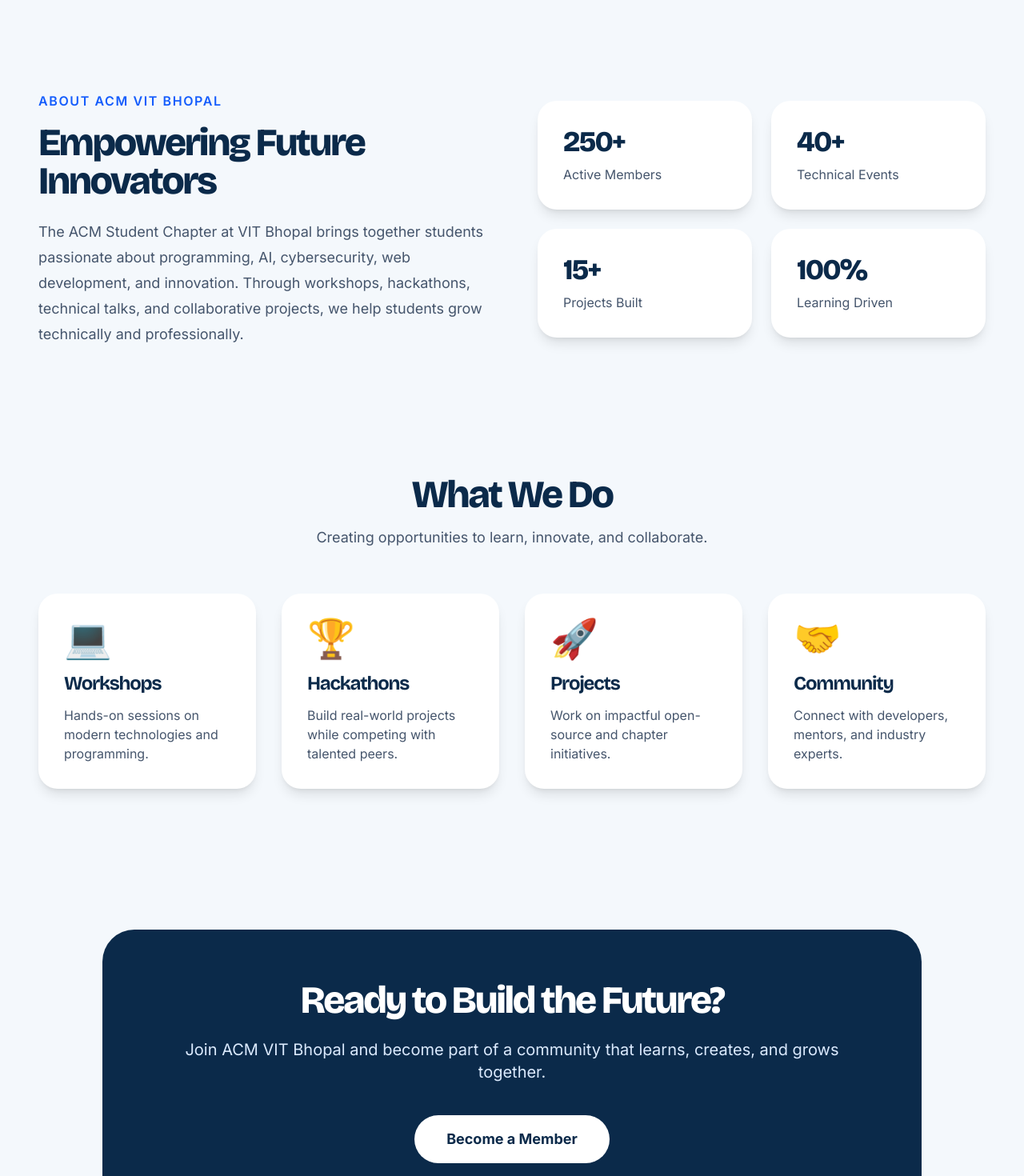
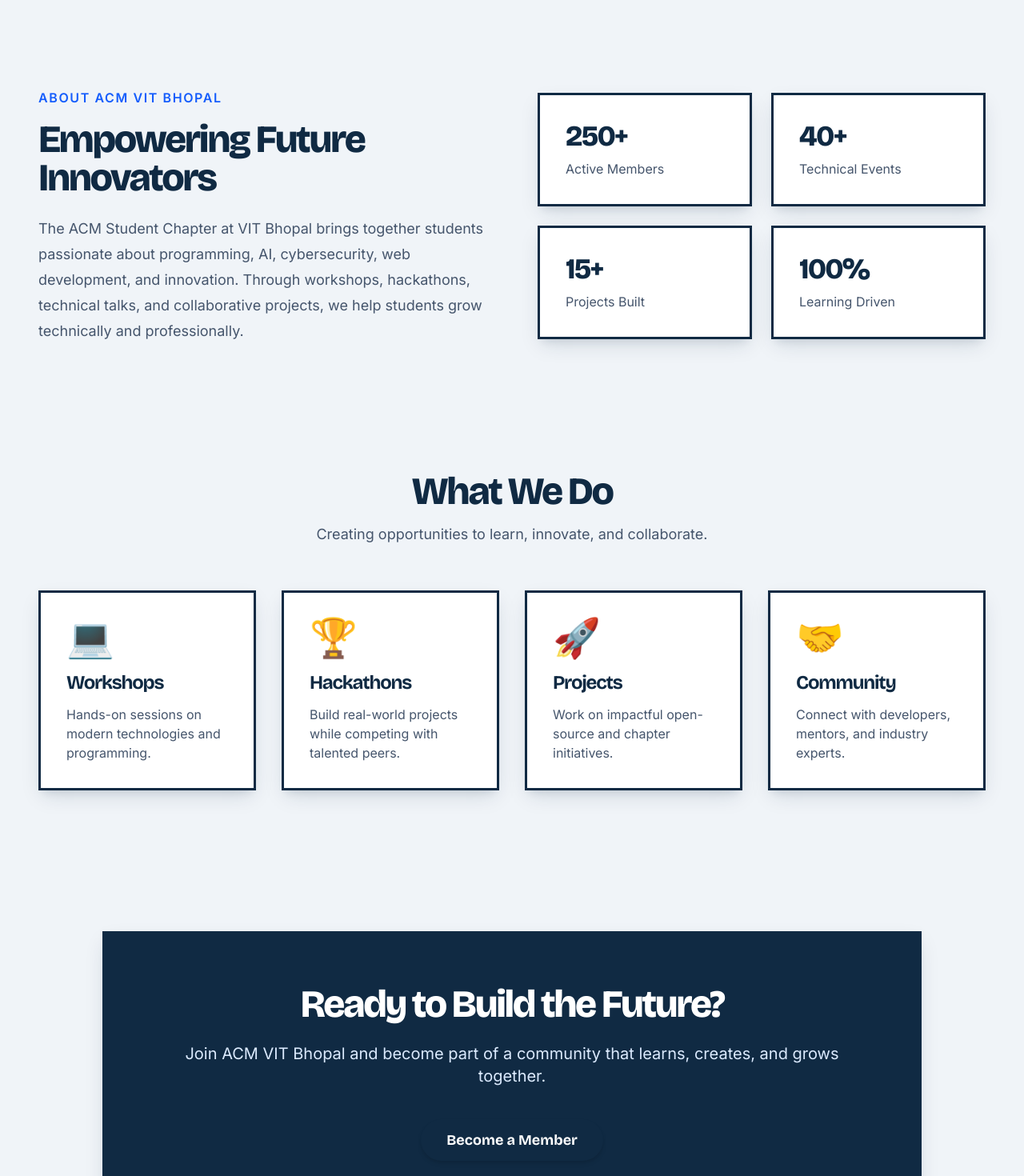
Before and after one commit to acm-vitbhopal/website, a Next.js app: page /about in a window 1280 px wide. Shown: the part 540-2010 px from the top of the page at 80% size. Built offline with nearby package versions, Linux system fonts and the light colour scheme.

Commit message:
style: align About and Team pages with design system

```diff
--- a/src/app/about/page.js
+++ b/src/app/about/page.js
@@ -1,6 +1,7 @@
+import { Button } from "@/components/ui/Button";
 export default function AboutPage() {
   return (
-    <main className="min-h-screen bg-[#F4F8FC]">
+    <main className="min-h-screen bg-bg-light">
 
       {/* HERO */}
       <section className="max-w-7xl mx-auto px-6 lg:px-12 py-20">
@@ -8,10 +9,10 @@ export default function AboutPage() {
 
           <div>
             <div className="flex items-center gap-6 mb-8">
-              <h1 className="text-5xl lg:text-6xl font-black text-[#0B2A4A]">
+              <h1 className="text-5xl lg:text-6xl font-black text-brand-navy ">
                 ABOUT
               </h1>
-              <div className="flex-1 h-[3px] bg-[#0B2A4A]" />
+              <div className="flex-1 h-[3px] bg-brand-navy" />
             </div>
 
             <p className="text-lg leading-9 text-slate-700 max-w-xl">
@@ -20,20 +21,20 @@ export default function AboutPage() {
               collaborate to learn, build and shape the future of technology.
             </p>
 
-            <button className="mt-10 px-8 py-4 rounded-full bg-[#0B2A4A] text-white font-semibold">
-              Join Our Community →
-            </button>
+            <Button className="mt-10">
+  Join Our Community →
+</Button>
           </div>
 
           <div className="flex justify-center lg:justify-end">
             <div>
-              <h2 className="text-7xl lg:text-8xl font-black leading-none text-[#0B2A4A]">
+              <h2 className="text-7xl lg:text-8xl font-black leading-none text-brand-navy">
                 BUILD.
               </h2>
-              <h2 className="text-7xl lg:text-8xl font-black leading-none text-[#0B2A4A]">
+              <h2 className="text-7xl lg:text-8xl font-black leading-none text-brand-navy">
                 LEARN.
               </h2>
-              <h2 className="text-7xl lg:text-8xl font-black leading-none text-[#0B2A4A]">
+              <h2 className="text-7xl lg:text-8xl font-black leading-none text-brand-navy">
                 LEAD.
               </h2>
             </div>
@@ -51,7 +52,7 @@ export default function AboutPage() {
               ABOUT ACM VIT BHOPAL
             </span>
 
-            <h2 className="text-5xl font-black text-[#0B2A4A] mt-4 mb-6">
+            <h2 className="text-5xl font-black text-brand-navy mt-4 mb-6">
               Empowering Future Innovators
             </h2>
 
@@ -66,23 +67,24 @@ export default function AboutPage() {
 
           <div className="grid grid-cols-2 gap-6">
 
-            <div className="bg-white rounded-3xl shadow-lg p-8">
-              <h3 className="text-4xl font-black text-[#0B2A4A]">250+</h3>
+
+            <div className="bg-white brutal-border brutal-shadow p-8">
+              <h3 className="text-4xl font-black text-brand-navy">250+</h3>
               <p className="mt-2 text-slate-600">Active Members</p>
             </div>
 
-            <div className="bg-white rounded-3xl shadow-lg p-8">
-              <h3 className="text-4xl font-black text-[#0B2A4A]">40+</h3>
+            <div className="bg-white brutal-border brutal-shadow p-8">
+              <h3 className="text-4xl font-black text-brand-navy">40+</h3>
               <p className="mt-2 text-slate-600">Technical Events</p>
             </div>
 
-            <div className="bg-white rounded-3xl shadow-lg p-8">
-              <h3 className="text-4xl font-black text-[#0B2A4A]">15+</h3>
+            <div className="bg-white brutal-border brutal-shadow p-8">
+              <h3 className="text-4xl font-black text-brand-navy">15+</h3>
               <p className="mt-2 text-slate-600">Projects Built</p>
             </div>
 
-            <div className="bg-white rounded-3xl shadow-lg p-8">
-              <h3 className="text-4xl font-black text-[#0B2A4A]">100%</h3>
+            <div className="bg-white brutal-border brutal-shadow p-8">
+              <h3 className="text-4xl font-black text-brand-navy">100%</h3>
               <p className="mt-2 text-slate-600">Learning Driven</p>
             </div>
 
@@ -95,7 +97,7 @@ export default function AboutPage() {
       <section className="max-w-7xl mx-auto px-6 lg:px-12 py-20">
 
         <div className="text-center mb-14">
-          <h2 className="text-5xl font-black text-[#0B2A4A]">
+          <h2 className="text-5xl font-black text-brand-navy">
             What We Do
           </h2>
 
@@ -106,9 +108,9 @@ export default function AboutPage() {
 
         <div className="grid md:grid-cols-2 lg:grid-cols-4 gap-8">
 
-          <div className="bg-white rounded-3xl shadow-lg p-8">
+          <div className="bg-white brutal-border brutal-shadow p-8">
             <div className="text-5xl mb-4">💻</div>
-            <h3 className="text-2xl font-bold text-[#0B2A4A]">
+            <h3 className="text-2xl font-bold text-brand-navy">
               Workshops
             </h3>
             <p className="text-slate-600 mt-3">
@@ -116,9 +118,9 @@ export default function AboutPage() {
             </p>
           </div>
 
-          <div className="bg-white rounded-3xl shadow-lg p-8">
+          <div className="bg-white brutal-border brutal-shadow p-8">
             <div className="text-5xl mb-4">🏆</div>
-            <h3 className="text-2xl font-bold text-[#0B2A4A]">
+            <h3 className="text-2xl font-bold text-brand-navy">
               Hackathons
             </h3>
             <p className="text-slate-600 mt-3">
@@ -126,9 +128,9 @@ export default function AboutPage() {
             </p>
           </div>
 
-          <div className="bg-white rounded-3xl shadow-lg p-8">
+          <div className="bg-white brutal-border brutal-shadow p-8">
             <div className="text-5xl mb-4">🚀</div>
-            <h3 className="text-2xl font-bold text-[#0B2A4A]">
+            <h3 className="text-2xl font-bold text-brand-navy">
               Projects
             </h3>
             <p className="text-slate-600 mt-3">
@@ -136,9 +138,9 @@ export default function AboutPage() {
             </p>
           </div>
 
-          <div className="bg-white rounded-3xl shadow-lg p-8">
+          <div className="bg-white brutal-border brutal-shadow p-8">
             <div className="text-5xl mb-4">🤝</div>
-            <h3 className="text-2xl font-bold text-[#0B2A4A]">
+            <h3 className="text-2xl font-bold text-brand-navy">
               Community
             </h3>
             <p className="text-slate-600 mt-3">
@@ -153,7 +155,7 @@ export default function AboutPage() {
       {/* CTA */}
       <section className="py-24 px-6">
 
-        <div className="max-w-5xl mx-auto bg-[#0B2A4A] rounded-[40px] p-16 text-center text-white">
+        <div className="max-w-5xl mx-auto bg-brand-navy brutal-border brutal-shadow p-16 text-center text-white">
 
           <h2 className="text-5xl font-black">
             Ready to Build the Future?
@@ -164,9 +166,9 @@ export default function AboutPage() {
             creates, and grows together.
           </p>
 
-          <button className="mt-10 bg-white text-[#0B2A4A] px-10 py-4 rounded-full font-bold text-lg">
-            Become a Member
-          </button>
+          <Button className="mt-10">
+  Become a Member
+</Button>
 
         </div>
 
--- a/src/app/team/page.js
+++ b/src/app/team/page.js
@@ -1,3 +1,4 @@
+import { Button } from "@/components/ui/Button";
 export default function TeamPage() {const executiveBoard = [
   {
     name: "Member Name",
@@ -24,8 +25,7 @@ export default function TeamPage() {const executiveBoard = [
   { name: "Member Name", role: "Content Lead" },
 ];
   return (
-    <main className="min-h-screen bg-[#F4F8FC]">
-
+    <main className="min-h-screen bg-bg-light">
       {/* HERO */}
       <section className="max-w-7xl mx-auto px-6 lg:px-12 py-20">
 
@@ -35,7 +35,7 @@ export default function TeamPage() {const executiveBoard = [
             ACM VIT BHOPAL
           </p>
 
-          <h1 className="text-5xl lg:text-7xl font-black text-[#0B2A4A] mt-6">
+          <h1 className="text-5xl lg:text-7xl font-black text-brand-navy mt-6">
             Meet Our Team
           </h1>
 
@@ -56,18 +56,18 @@ export default function TeamPage() {const executiveBoard = [
       Leadership
     </p>
 
-    <h2 className="text-4xl lg:text-5xl font-black text-[#0B2A4A] mt-4">
+    <h2 className="text-4xl lg:text-5xl font-black text-brand-navy mt-4">
       Faculty Coordinators
     </h2>
   </div>
 
   <div className="grid md:grid-cols-2 gap-8">
 
-    <div className="bg-white rounded-3xl shadow-lg p-8 text-center">
+    <div className="bg-white brutal-border brutal-shadow p-8 text-center">
 
       <div className="w-32 h-32 rounded-full bg-slate-200 mx-auto mb-6"></div>
 
-      <h3 className="text-2xl font-bold text-[#0B2A4A]">
+      <h3 className="text-2xl font-bold text-brand-navy">
         Dr. Faculty Name
       </h3>
 
@@ -82,11 +82,11 @@ export default function TeamPage() {const executiveBoard = [
 
     </div>
 
-    <div className="bg-white rounded-3xl shadow-lg p-8 text-center">
+    <div className="bg-white brutal-border brutal-shadow p-8 text-center">
 
       <div className="w-32 h-32 rounded-full bg-slate-200 mx-auto mb-6"></div>
 
-      <h3 className="text-2xl font-bold text-[#0B2A4A]">
+      <h3 className="text-2xl font-bold text-brand-navy">
         Dr. Faculty Name
       </h3>
 
@@ -113,7 +113,7 @@ export default function TeamPage() {const executiveBoard = [
       Student Leadership
     </p>
 
-    <h2 className="text-5xl font-black text-[#0B2A4A] mt-4">
+    <h2 className="text-5xl font-black text-brand-navy mt-4">
       Executive Board
     </h2>
 
@@ -125,12 +125,12 @@ export default function TeamPage() {const executiveBoard = [
 
       <div
         key={index}
-        className="bg-white rounded-3xl shadow-lg p-8 text-center hover:-translate-y-2 transition duration-300"
+        className="bg-white brutal-border brutal-shadow p-8 text-center hover:-translate-y-2 transition duration-300"
       >
 
         <div className="w-28 h-28 rounded-full bg-slate-200 mx-auto mb-6"></div>
 
-        <h3 className="text-2xl font-bold text-[#0B2A4A]">
+        <h3 className="text-2xl font-bold text-brand-navy">
           {member.name}
         </h3>
 
@@ -156,7 +156,7 @@ export default function TeamPage() {const executiveBoard = [
       Team
     </p>
 
-    <h2 className="text-5xl font-black text-[#0B2A4A] mt-4">
+    <h2 className="text-5xl font-black text-brand-navy mt-4">
       Core Team
     </h2>
 
@@ -172,12 +172,12 @@ export default function TeamPage() {const executiveBoard = [
 
       <div
         key={index}
-        className="bg-white rounded-3xl shadow-lg p-8 text-center hover:-translate-y-2 transition duration-300"
+        className="bg-white brutal-border brutal-shadow p-8 text-center hover:-translate-y-2 transition duration-300"
       >
 
         <div className="w-24 h-24 rounded-full bg-slate-200 mx-auto mb-5"></div>
 
-        <h3 className="text-xl font-bold text-[#0B2A4A]">
+        <h3 className="text-xl font-bold text-brand-navy">
           {member.name}
         </h3>
 
@@ -197,7 +197,7 @@ export default function TeamPage() {const executiveBoard = [
 
 <section className="py-24 px-6">
 
-  <div className="max-w-5xl mx-auto bg-[#0B2A4A] rounded-[40px] p-16 text-center text-white">
+  <div className="max-w-5xl mx-auto bg-brand-navy brutal-border brutal-shadow p-16 text-center text-white">
 
     <h2 className="text-5xl font-black">
       Want to Join ACM?
@@ -208,9 +208,9 @@ export default function TeamPage() {const executiveBoard = [
       and problem-solvers. Learn, collaborate, and grow with ACM VIT Bhopal.
     </p>
 
-    <button className="mt-10 bg-white text-[#0B2A4A] px-10 py-4 rounded-full font-bold text-lg hover:bg-slate-100 transition">
-      Join Our Community →
-    </button>
+    <Button className="mt-10">
+  Join Our Community →
+</Button>
 
   </div>
 
```
